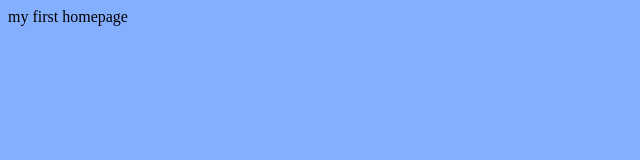
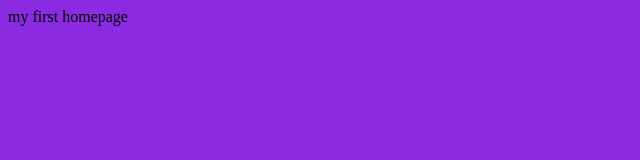
Before and after one commit to zihanlii/zihanlii.github.io, a plain HTML site: page index.html in a window 1280 px wide. Shown: the whole page, without its empty margins (0-640 px from the left). Drawn offline with Linux system fonts and the light colour scheme.

Commit message:
update background color

```diff
--- a/style.css
+++ b/style.css
@@ -1,3 +1,3 @@
 body{
-    background-color: #84afff;
+    background-color: blueviolet;
 }
```
